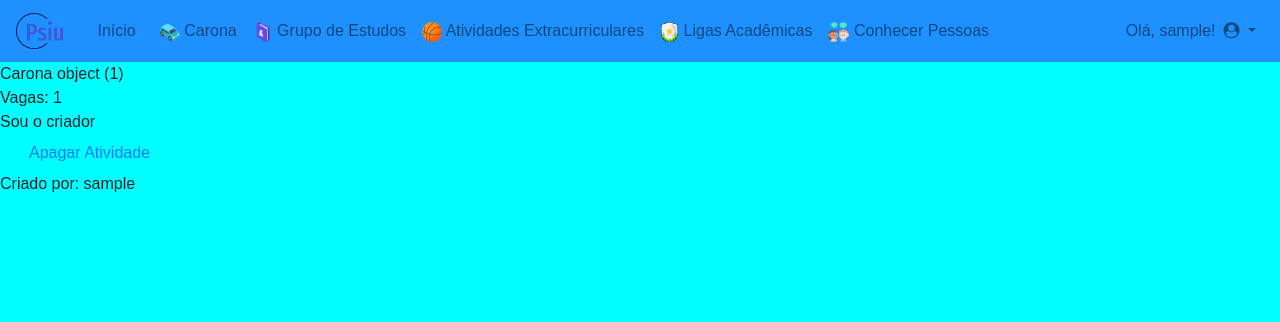
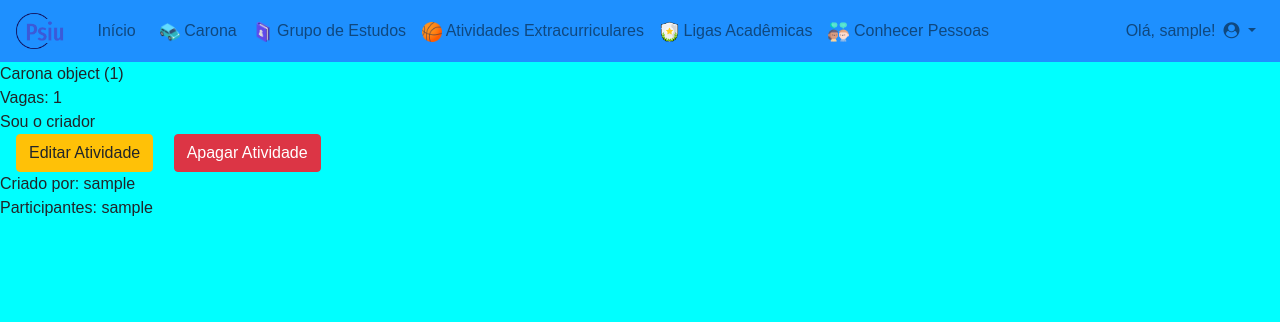
Before and after one commit to JoaoDuarteCunha/psiu2, a Django app: page /atividade/1 in a window 1280 px wide. Shown: the top 322 px of the page. Run offline with Django 5.2, Linux system fonts and the light colour scheme; a user stored in the database is signed in; tables that the repository leaves empty hold one stand-in row (values such as "Sample post"); some libraries are stand-ins or nearby versions.

Commit message:
Participar de atividade, sair da atividade

```diff
--- a/psiuApp/admin.py
+++ b/psiuApp/admin.py
@@ -2,10 +2,11 @@ from django.contrib import admin
 
 # Register your models here.
 
-from psiuApp.models import Atividade, Carona, Estudos, Extracurriculares, Liga
+from psiuApp.models import Atividade, Carona, Estudos, Extracurriculares, Liga, ParticipaAtividade
 
 admin.site.register(Atividade)
 admin.site.register(Carona)
 admin.site.register(Estudos)
 admin.site.register(Extracurriculares)
 admin.site.register(Liga)
+admin.site.register(ParticipaAtividade)
--- a/psiuApp/templates/psiuApp/atividade.html
+++ b/psiuApp/templates/psiuApp/atividade.html
@@ -10,11 +10,20 @@ Vagas: {{ atividade.vagas }}
 
 {% if user == atividade.criador %}
     <div>Sou o criador</div>
-    <a type="button" class="btn btn-error ml-3" href="{% url 'psiuApp:apaga-atividade' pk=atividade.id %}">Apagar Atividade</a>
+    <a type="button" class="btn btn-warning ml-3" href="{% url 'psiuApp:atualiza-atividade' pk=atividade.id %}">Editar Atividade</a>
+    <a type="button" class="btn btn-danger ml-3" href="{% url 'psiuApp:apaga-atividade' pk=atividade.id %}">Apagar Atividade</a>
 {% else %}
     <div>Não sou o criador</div>
-    {% if atividade.vagas > 0 %}
+    {% if user.is_authenticated %}
+        {% if botaoParticipar == True %}
+            {% if atividade.vagas > 0 %}
+                <a type="button" class="btn btn-primary ml-3" href="{% url 'psiuApp:participa-atividade' pk=atividade.id %}">Participar</a>
+                <div>Tem vagas</div>
+            {% endif %}
+        {% else %}
+        <a type="button" class="btn btn-danger ml-3" href="{% url 'psiuApp:participa-atividade' pk=atividade.id %}">Cancelar Participação</a>
         <div>Tem vagas</div>
+        {% endif %}
     {% endif %}
 {% endif %}
 
@@ -22,5 +31,12 @@ Vagas: {{ atividade.vagas }}
     Criado por: {{ atividade.criador }}
 </div>
 
+<div>
+    Participantes:
+    {% for participante in participantes %}
+        {{ participante.participante.username }}
+    {% endfor %}
+</div>
+
 </div>
 {% endblock %}
--- a/psiuApp/templates/psiuApp/cards_personalizados.html
+++ b/psiuApp/templates/psiuApp/cards_personalizados.html
@@ -22,7 +22,6 @@
             <h6 class="card-subtitle mb-2 text-muted">Local: {{ atividade.local }}</h6>
             <h6 class="card-subtitle mb-2 text-muted">Vagas: {{ atividade.vagas }}</h6>
             <h6 class="card-subtitle mb-2 text-muted">Horário: {{ atividade.dataHora }}</h6>
-            <a href="#" class="btn btn-primary">Mais informações</a>
         {% elif tipoAtividade == 'conhecer_pessoas' %}
             <h5 class="card-title">Tópico: {{ atividade.topico }}</h5>
             <h6 class="card-subtitle mb-2 text-muted">Local: {{ atividade.local }}</h6>
--- a/psiuApp/urls.py
+++ b/psiuApp/urls.py
@@ -14,6 +14,7 @@ urlpatterns = [
     path('', views.home, name='homepage'),
     path('atividade/<int:pk>', views.AtividadeView.as_view(), name='atividade'),
     path('perfil/<int:pk>', views.PerfilView.as_view(), name='perfil'),
+    path('participa_atividade/<int:pk>', views.AtividadeParticipaView.as_view(), name='participa-atividade'),
 
     #Autenticação
     path('registro/', views.registro, name='registro'),
--- a/psiuApp/views.py
+++ b/psiuApp/views.py
@@ -55,6 +55,20 @@ def get_atividade(pk: int):
 
     return None
 
+def get_atividade_type(atividade):
+    atividade = get_atividade(atividade)
+    if type(atividade) == Carona:
+        return 'carona'
+    if type(atividade) == Estudos:
+        return 'estudos'
+    if type(atividade) == Extracurriculares:
+        return 'extracurriculares'
+    if type(atividade) == Liga:
+        return 'ligas'
+    if type(atividade) == ConhecerPessoas:
+        return 'conhecer_pessoas'
+    return None
+
 # Create your views here.
 def home(request):
     # processamento antes de mostrar a home page
@@ -67,15 +81,48 @@ class AtividadeView(View):
         if atividade is None:
             return redirect('psiuApp:homepage')
 
-        participantes = ParticipaAtividade.objects.filter(atividade=atividade)
-        print(participantes)
+        #Verifica se o usuário participa da atividade
+        usuario_participa = ParticipaAtividade.objects.filter(atividade=Atividade.objects.get(pk=pk), participante=request.user)
+        if len(usuario_participa) == 0:
+            botaoParticipar = True
+        else:
+            botaoParticipar = False
 
-        contexto = {'atividade': atividade,}
+        #Lista de participantes
+        participantes = ParticipaAtividade.objects.filter(atividade=Atividade.objects.get(pk=pk))
+
+        contexto = {'atividade': atividade, 'botaoParticipar': botaoParticipar, 'participantes': participantes, }
 
         return render(
             request,
             'psiuApp/atividade.html',
             contexto)
+
+class AtividadeParticipaView(View):
+    def get(self, request, pk, *args, **kwargs):
+        atividade = get_atividade(pk)
+        tipo_atividade = get_atividade_type(atividade)
+
+        if atividade is None:
+            return HttpResponseRedirect(reverse_lazy("psiuApp:homepage"))
+
+        participantes = ParticipaAtividade.objects.filter(atividade=Atividade.objects.get(pk=pk), participante=request.user)
+
+        if len(participantes) == 0:
+            if atividade.vagas > 0:
+                participacao = ParticipaAtividade(atividade=Atividade.objects.get(pk=pk), participante=request.user)
+                participacao.save()
+
+                atividade.vagas -= 1
+                atividade.save()
+        else:
+            atividade.vagas += len(participantes)
+            atividade.save()
+            for participante in participantes:
+                participante.delete()
+
+        return HttpResponseRedirect(reverse_lazy("psiuApp:atividade", args=[pk,]))
+
 
 class PerfilView(View):
     def get(self, request, pk, *args, **kwargs):
@@ -130,25 +177,38 @@ class AtividadeCreateView(LoginRequiredMixin, View):
 
         return HttpResponseRedirect(reverse_lazy("psiuApp:lista-atividades", args=[tipo,]))
 
-class AtividadeUpdateView(View):
+
+class AtividadeUpdateView(LoginRequiredMixin, View):
     def get(self, request, pk, *args, **kwargs):
-        atividade = Atividade.objects.get(pk=pk)
-        formulario = AtividadeModel2Form(instance=atividade)
+        tipo_atividade = get_atividade_type(get_atividade(pk))
+        atividade = tipoAtividadeModel(tipo_atividade).objects.get(pk=pk)
+
+        if atividade.criador != request.user:
+            return HttpResponseRedirect(reverse_lazy("psiuApp:homepage"))
+
+        formulario = tipoAtividadeForm(tipo_atividade)(instance=atividade)
         context = {'atividade': formulario, }
         return render(request, 'psiuApp/atualizaAtividade.html', context)
 
     def post(self, request, pk, *args, **kwargs):
-        atividade = get_object_or_404(Atividade, pk=pk)
-        formulario = AtividadeModel2Form(request.POST, instance=atividade)
+        tipo_atividade = get_atividade_type(get_atividade(pk))
+        atividade = get_object_or_404(tipoAtividadeModel(tipo_atividade), pk=pk)
+
+        if atividade.criador != request.user:
+            return HttpResponseRedirect(reverse_lazy("psiuApp:homepage"))
+
+        formulario = tipoAtividadeForm(tipo_atividade)(request.POST, instance=atividade)
+
         if formulario.is_valid():
             atividade = formulario.save() # cria uma pessoa com os dados do formulário
             atividade.save()        # salva uma pessoa no banco de dados
-            return HttpResponseRedirect(reverse_lazy("psiuApp:lista-atividades"))
+            return HttpResponseRedirect(reverse_lazy("psiuApp:lista-atividades", args=[tipo_atividade,]))
         else:
             contexto = {'atividade': formulario, }
             return render(request, 'psiuApp/atualizaAtividade.html', contexto)
 
-class AtividadeDeleteView(View):
+
+class AtividadeDeleteView(LoginRequiredMixin, View):
     def get(self, request, pk, *args, **kwargs):
         atividade = Atividade.objects.get(pk=pk)
 
```
Also changed, not shown: psiuApp/templates/psiuApp/atualizaAtividade.html (+17 -22 lines).
